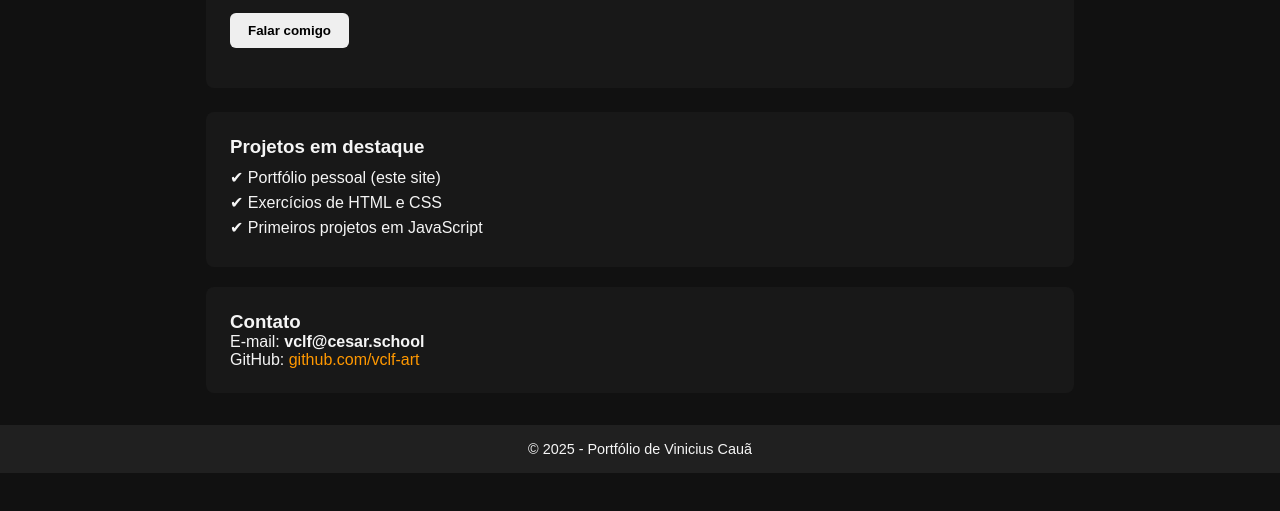
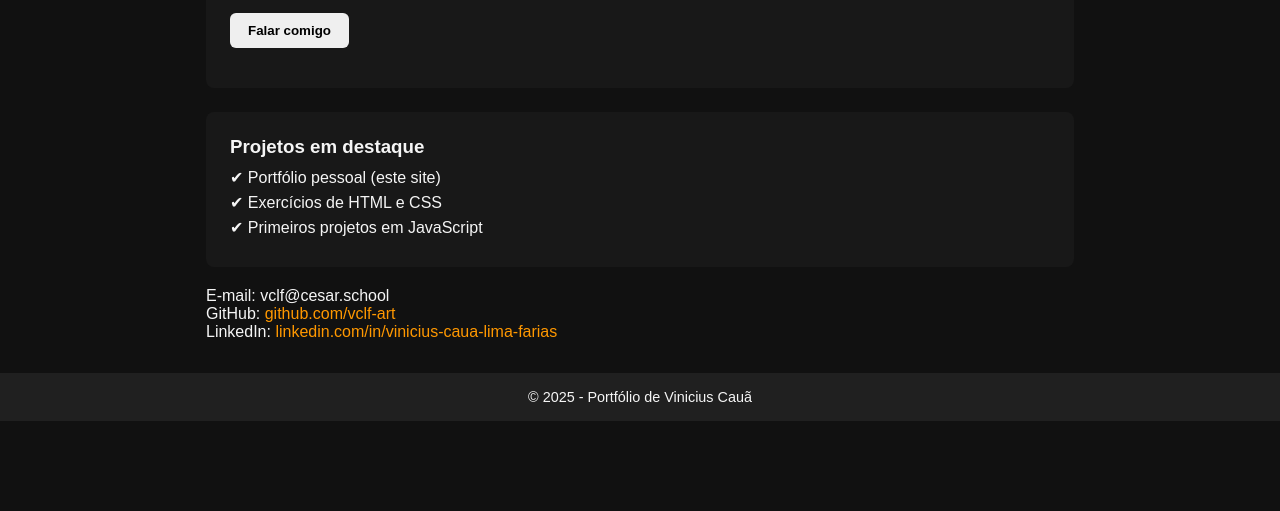
Before and after one commit to vclf-art/portifolio, a plain HTML site: page index.html in a window 1280 px wide. Shown: the part 221-732 px from the top of the page. Drawn offline with Linux system fonts and the light colour scheme.

Commit message:
Revise contact section with additional links
Updated contact information section with LinkedIn link.

```diff
--- a/index.html
+++ b/index.html
@@ -36,11 +36,14 @@
             </ul>
         </section>
 
-      <section class="secao">
-    <h3>Contato</h3>
-    <p>E-mail: <strong>vclf@cesar.school</strong></p>
-    <p>GitHub: <a href="https://github.com/vclf-art" target="_blank">github.com/vclf-art</a></p>
-</section>
+<p>
+  E-mail: vclf@cesar.school<br>
+  GitHub: <a href="https://github.com/vclf-art" target="_blank">github.com/vclf-art</a><br>
+  LinkedIn: <a href="https://www.linkedin.com/in/vinicius-caua-lima-farias-18a800393" target="_blank">
+    linkedin.com/in/vinicius-caua-lima-farias
+  </a>
+</p>
+
 
     </main>
 
```
